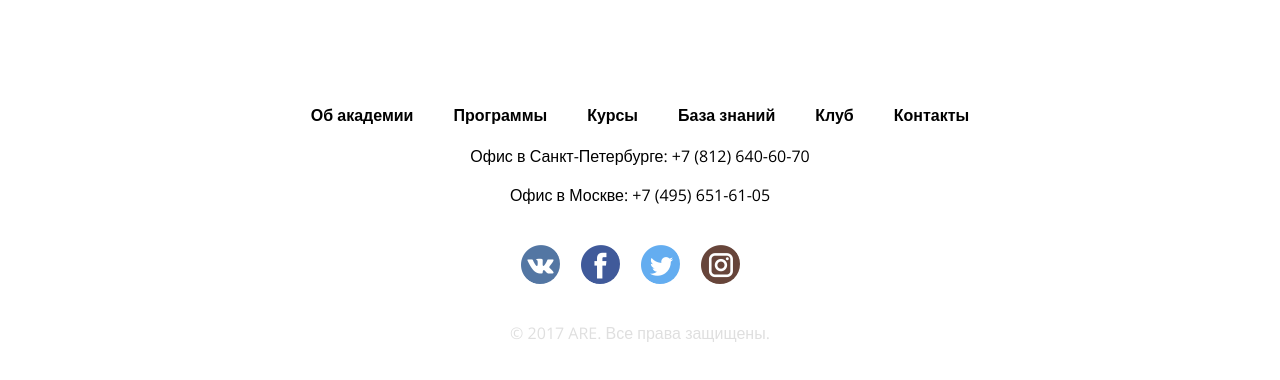
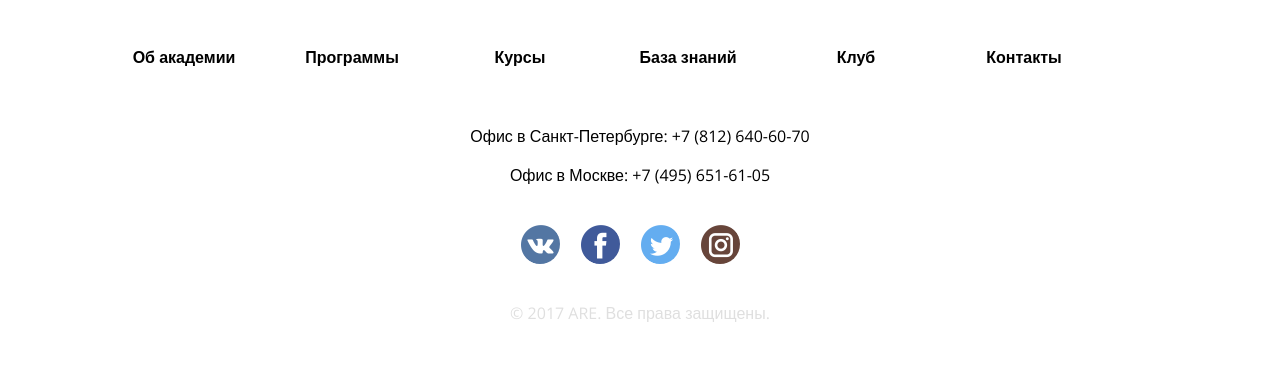
Before and after one commit to m1ndgap/are5_2.0, a plain HTML site: page index.html in a window 1280 px wide. Shown: the part 5766-6146 px from the top of the page. Drawn offline with nearby package versions, Linux system fonts and the light colour scheme.

Commit message:
finished footer

```diff
--- a/index.html
+++ b/index.html
@@ -10,7 +10,7 @@
     <link rel="stylesheet" href="./styles/base.css">
     <link rel="stylesheet" href="./styles/index.css">
   </head>
-  <nav>
+  <nav class='header-menu'>
       <a href="#"><img class="logo" src="./assets/images/logo.png" alt="logo"></a>
     <ul>
       <li><a href="#">Об академии</a></li>
--- a/styles/base.sass
+++ b/styles/base.sass
@@ -133,7 +133,7 @@ a
 // top menu
 
 //mobile first
-nav
+.header-menu
   height: 140px
   padding-top: 25px
   line-height: 87px
@@ -181,7 +181,7 @@ nav
 
 // small devices
 @media (min-width: 576px)
-  nav
+  .header-menu
     height: 140px
     padding-top: 25px
     line-height: 87px
@@ -213,7 +213,7 @@ nav
       top: 30px
 // tablet
 @media (min-width: 768px)
-  nav
+  .header-menu
     height: 140px
     padding-top: 25px
     line-height: 87px
@@ -247,7 +247,7 @@ nav
 
 //desktop
 @media (min-width: 992px)
-  nav
+  .header-menu
     position: relative
     height: 140px
     padding-top: 25px
--- a/styles/index.sass
+++ b/styles/index.sass
@@ -1344,18 +1344,23 @@
   flex-direction: column
   align-items: center
   img
-    margin-top: 115px
+    margin-top: 50px
   p
     margin: 10px 50px 10px 50px
   nav
     ul
       list-style: none
       display: flex
+      flex-flow: row wrap
       justify-content: space-between
-      max-width: 800px
-      margin: 0px 100px 0px 100px
+      margin: 0px 30px 0px 30px
       li
-        margin: 50px 20px 50px 20px
+        text-align: center
+        flex: 0 0 33%
+        margin: 10px 0px 10px 0px
+        line-height: 20px
+        font-weight: bold
+        font-size: 14px
   .social-networks
     padding: 0px
     max-width: 250px
@@ -1389,18 +1394,25 @@
     flex-direction: column
     align-items: center
     img
-      margin-top: 115px
+      margin-top: 85px
     p
       margin: 10px 50px 10px 50px
     nav
+      width: 100%
       ul
+        padding: 0px
         list-style: none
         display: flex
         justify-content: space-between
-        max-width: 800px
-        margin: 0px 100px 0px 100px
+        flex-flow: row nowrap
+        width: 90%
+        margin: auto
         li
-          margin: 50px 20px 50px 20px
+          text-align: center
+          flex: 0 0 16%
+          margin: 20px 5px 20px 5px
+          font-weight: bold
+          font-size: 14px
     .social-networks
       padding: 0px
       max-width: 250px
@@ -1446,6 +1458,8 @@
         margin: 0px 100px 0px 100px
         li
           margin: 50px 20px 50px 20px
+          font-weight: bold
+          font-size: 16px
     .social-networks
       padding: 0px
       max-width: 250px
```
Also changed, not shown: styles/base.css, styles/base.min.css, styles/index.css, styles/index.min.css.
